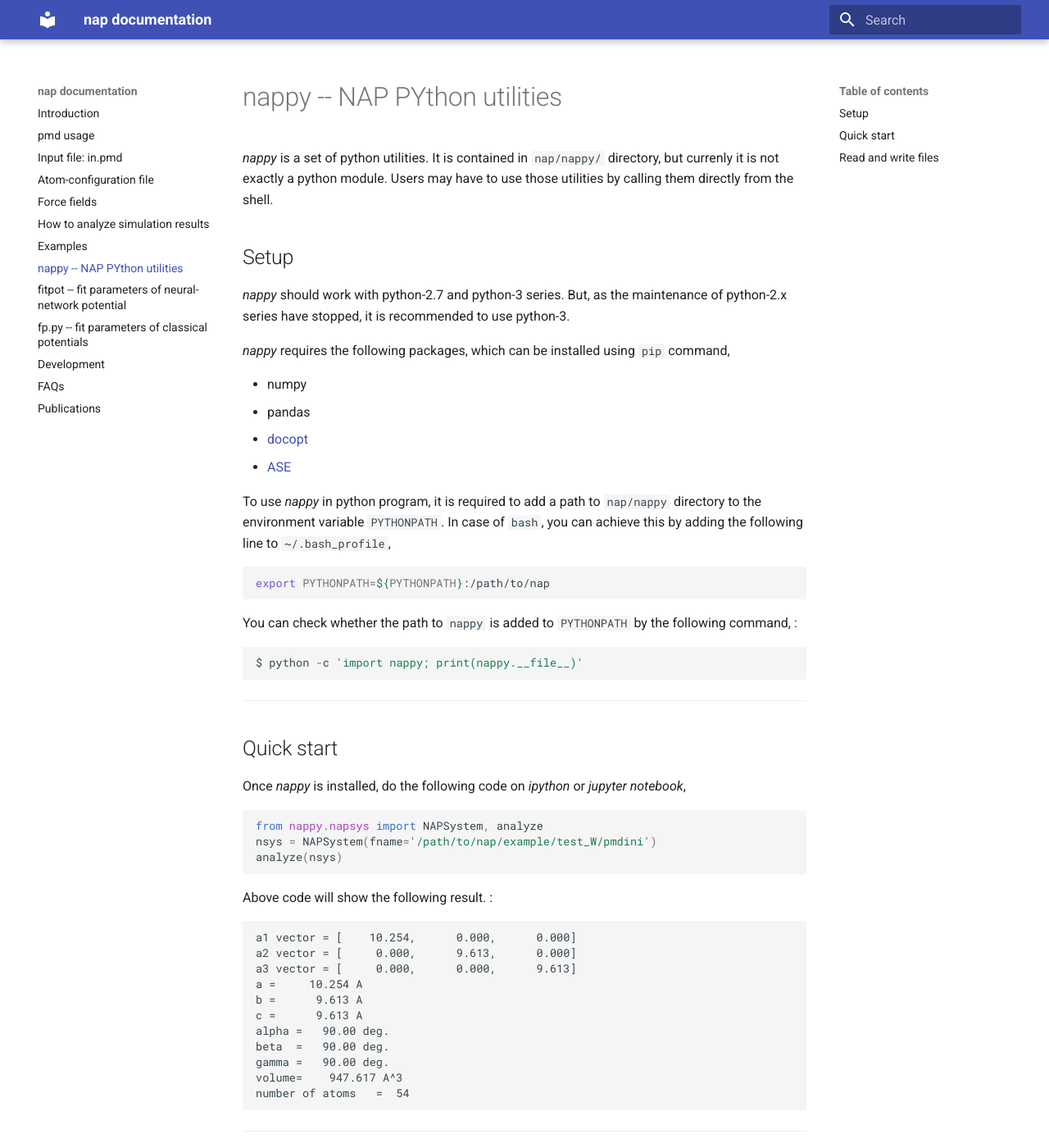
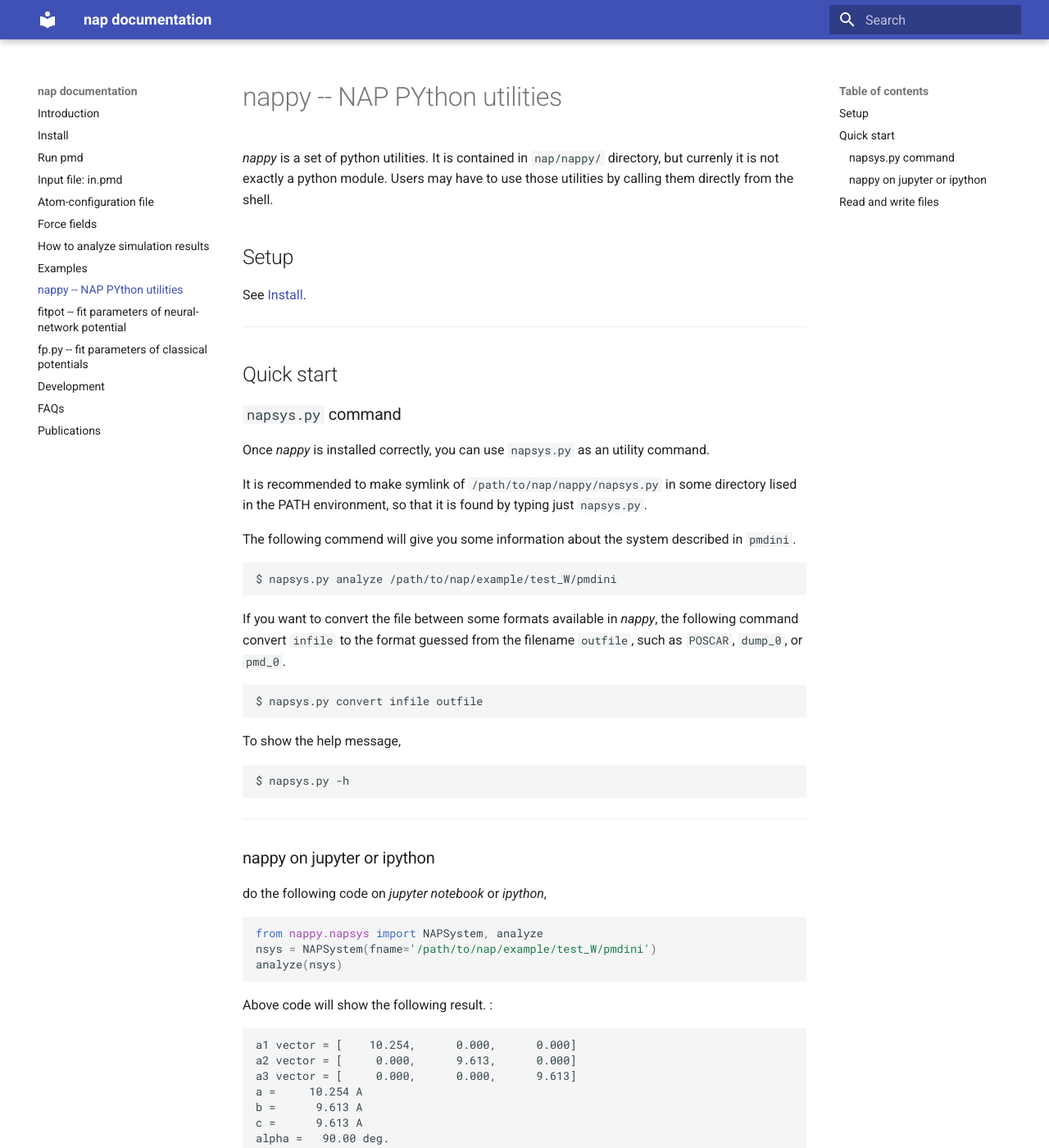
Before and after one commit to ryokbys/nap-doc, an MkDocs documentation site: the page built from docs/nappy.md, in a window 1280 px wide and 1400 px high. Shown: the whole window at 82% size. Built offline with MkDocs 1.6.1 and Material for MkDocs 9.7.7, drawn with Linux system fonts in a browser that asks for light colours.

Commit message:
separated install parts from each program and create an install.md

````diff
--- a/docs/nappy.md
+++ b/docs/nappy.md
@@ -6,40 +6,38 @@
 
 ## Setup
 
-*nappy* should work with python-2.7 and python-3 series. But, as the
-maintenance of python-2.x series have stopped, it is recommended to use
-python-3.
-
-*nappy* requires the following packages, which can be installed using
-`pip` command,
-
-- numpy
-- pandas
-- [docopt](http://docopt.org)
-- [ASE](https://wiki.fysik.dtu.dk/ase/index.html)
-
-To use *nappy* in python program, it is required to add a path to
-`nap/nappy` directory to the environment variable `PYTHONPATH`. In case
-of `bash`, you can achieve this by adding the following line to
-`~/.bash_profile`,
-
-``` {.bash}
-export PYTHONPATH=${PYTHONPATH}:/path/to/nap
-```
-
-You can check whether the path to `nappy` is added to `PYTHONPATH` by
-the following command, :
-
-    $ python -c 'import nappy; print(nappy.__file__)'
-
+See [Install](./install.md).
 
 -----
 
 ## Quick start
 
+### `napsys.py` command
 
-Once *nappy* is installed, do the following code on *ipython* or
-*jupyter notebook*,
+Once *nappy* is installed correctly, you can use `napsys.py` as an utility command.
+
+It is recommended to make symlink of `/path/to/nap/nappy/napsys.py` in some directory lised in the PATH environment,
+so that it is found by typing just `napsys.py`.
+
+The following commend will give you some information about the system described in `pmdini`.
+```bash
+$ napsys.py analyze /path/to/nap/example/test_W/pmdini
+```
+If you want to convert the file between some formats available in *nappy*,
+the following command convert `infile` to the format guessed from the filename `outfile`,
+such as `POSCAR`, `dump_0`, or `pmd_0`.
+```bash
+$ napsys.py convert infile outfile
+```
+To show the help message,
+```bash
+$ napsys.py -h
+```
+
+---
+
+### nappy on jupyter or ipython
+do the following code on *jupyter notebook* or *ipython*,
 
 ```python
 from nappy.napsys import NAPSystem, analyze
--- a/mkdocs.yml
+++ b/mkdocs.yml
@@ -21,6 +21,7 @@
 
 nav:
   - 'intro.md'
+  - 'install.md'
   - 'usage.md'
   - 'in-pmd.md'
   - 'pmd-file.md'
````
Also changed, not shown: docs/development.md (+1 -1 lines), docs/in-pmd.md (+46 -1 lines), docs/install.md (added, +202 -0 lines), docs/intro.md (+3 -14 lines), docs/usage.md (+1 -128 lines).
